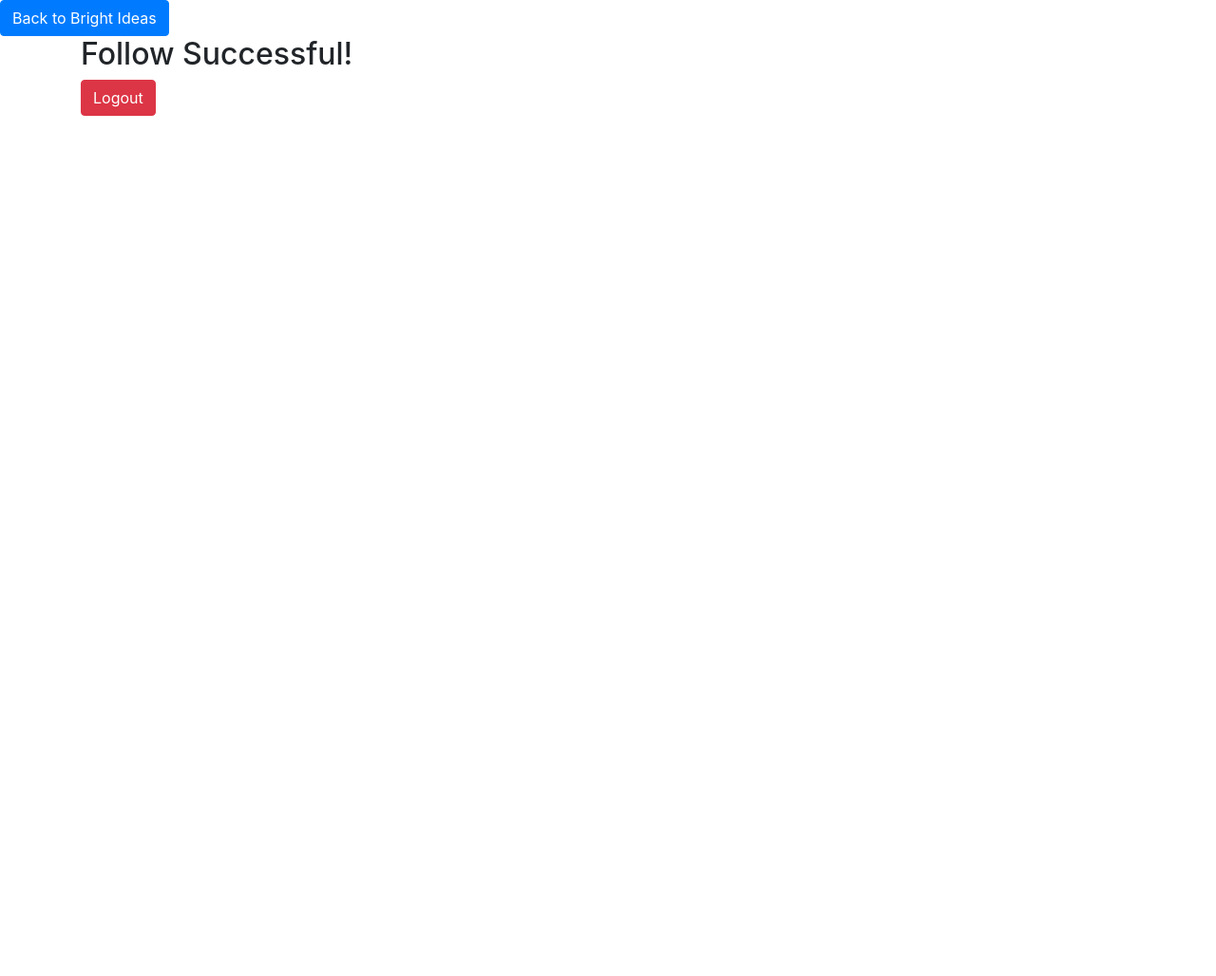
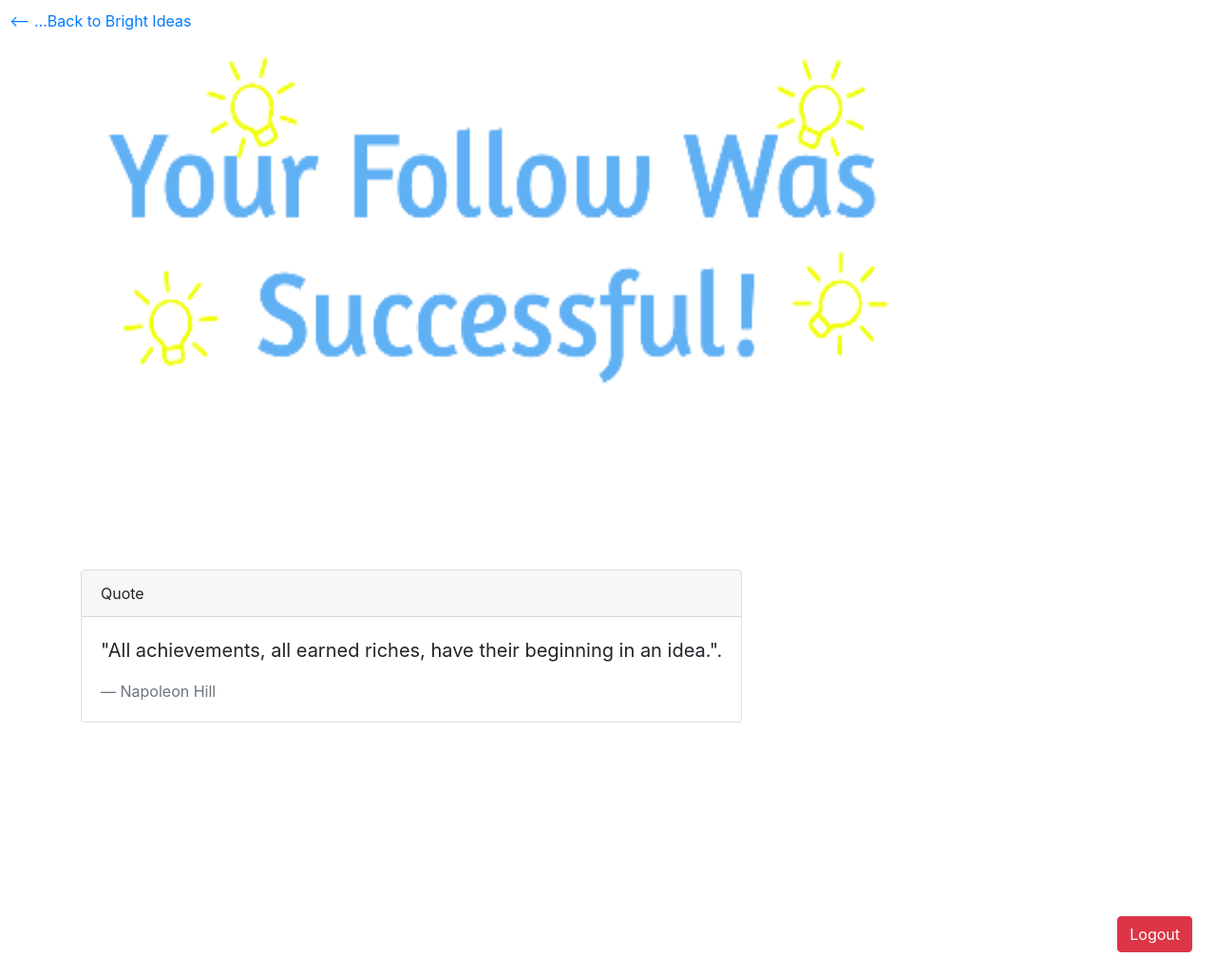
Before and after one commit to codingdojo-pna-july-2019/Brett-Anam-Group_Project, a Flask app: page /success in a window 1280 px wide. Shown: the whole page at 95% size. Before the commit the page ends 122 px from the top, so only its background shows below. Run offline with Flask 2, Linux system fonts and the light colour scheme; a user stored in the database is signed in; some libraries are stand-ins or nearby versions.

Commit message:
more css

```diff
--- /dev/null
+++ b/static/styles/success.css
@@ -0,0 +1,20 @@
+.container {
+    min-height: 900px;
+}
+
+.card {
+    position: absolute;
+    top: 600px;
+
+}
+
+.back {
+    height: 20px;
+    width: 70x;
+    margin: 10px;
+}
+
+.logout {
+    float: right;
+    margin: 25px;
+}
--- a/templates/success.html
+++ b/templates/success.html
@@ -11,12 +11,27 @@
 <body>
 
 
-        <div class="back"><a href="/bright_ideas"><button type="button" class="btn btn-primary">Back to Bright Ideas</button></a></div>
+        <div class="back"><a href="/bright_ideas">⟵ ...Back to Bright Ideas</a></div>
         <div class="container">
 
             <div class="success">
-                <h2>Follow Successful!</h2>
+                <img src="/static/images/success.png" height="400" width="900">
             </div>
+
+            <div class="card">
+                <div class="card-header">
+                    Quote
+                </div>
+                <div class="card-body">
+                    <blockquote class="blockquote mb-0">
+                    <p>"All achievements, all earned riches, have their beginning in an idea.".</p>
+                    <footer class="blockquote-footer">Napoleon Hill</footer>
+                    </blockquote>
+                </div>
+            </div>
+
+
+        </div>
 
 
     <div class="logout"><a href="/logout"><button type="button" class="btn btn-danger">Logout</button></a></div>
```
Also changed, not shown: BrightIdeas.db, static/images/success.png (added).
